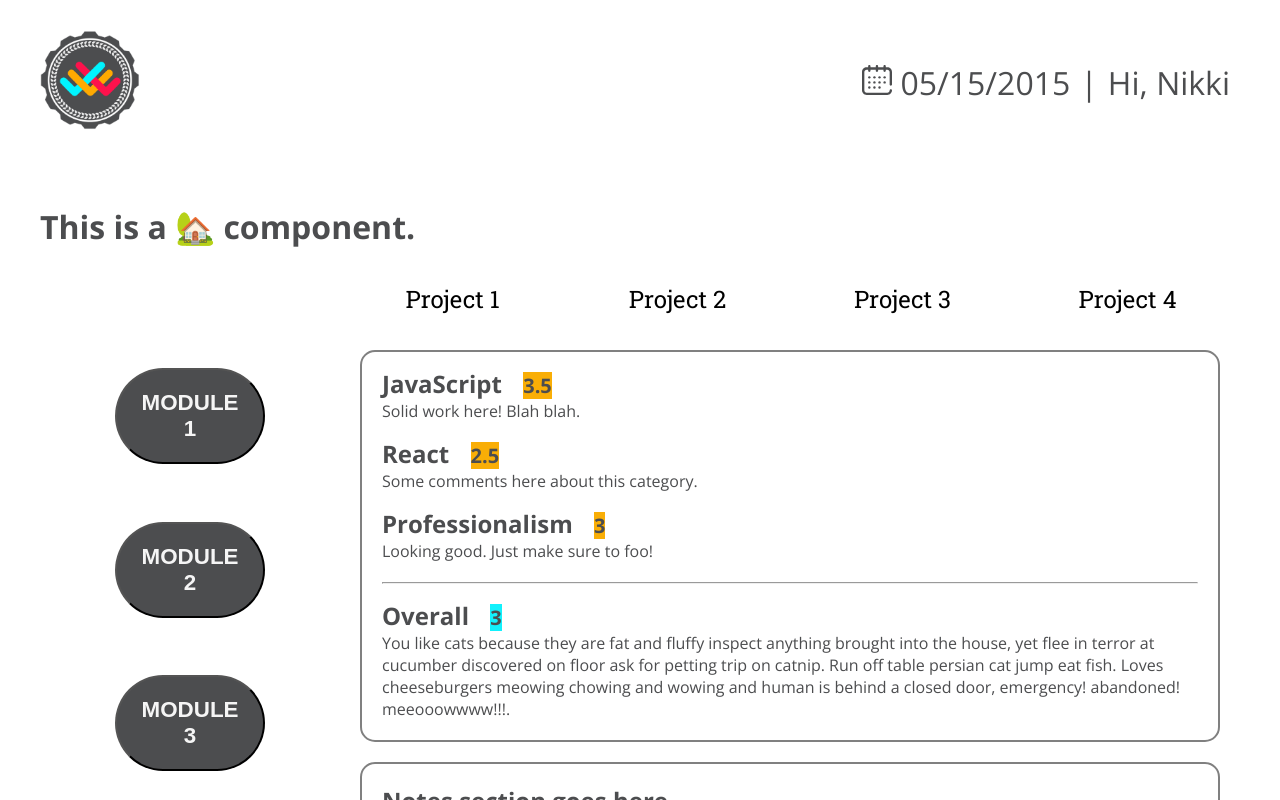
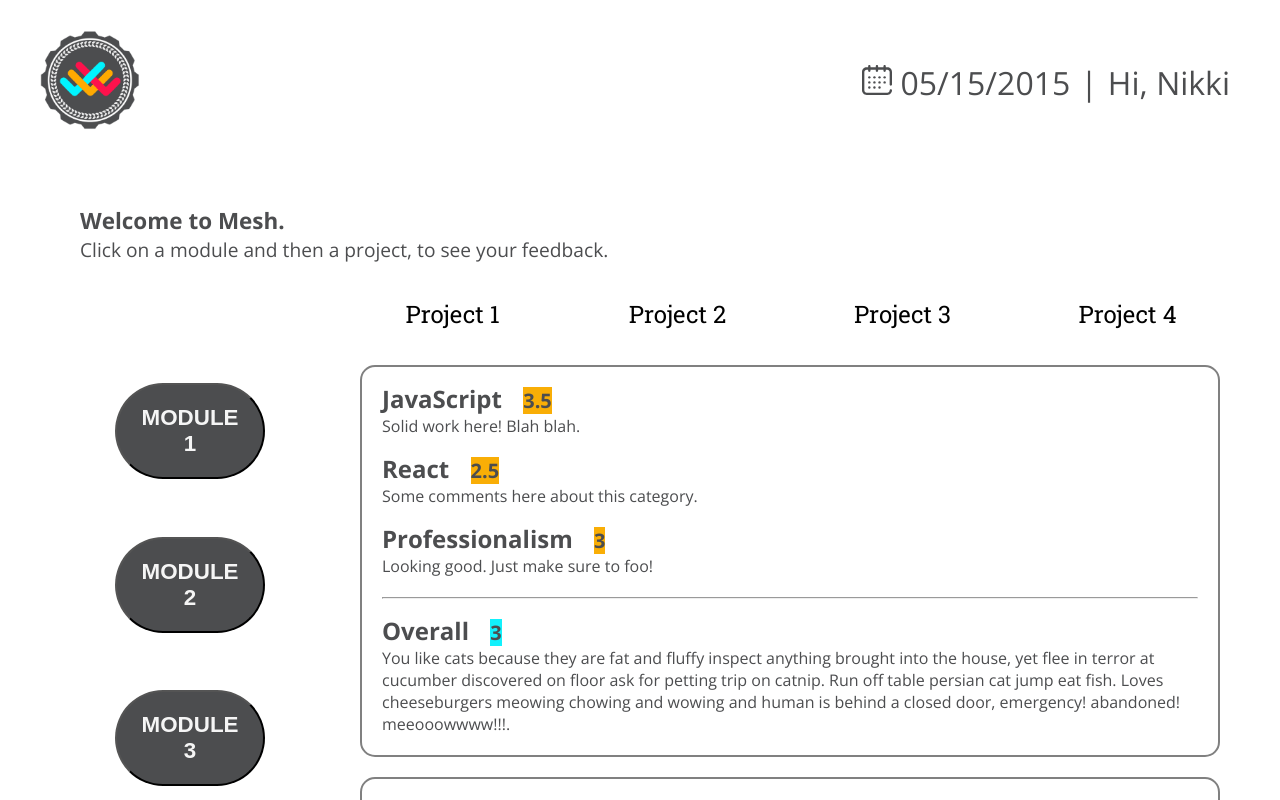
Before and after one commit to Turing-Mesh/mesh-ui, a Vue app: page / in a window 1280 px wide. Shown: the top 800 px of the page. Built offline with nearby package versions, Linux system fonts and the light colour scheme.

Commit message:
Change Welcome message

```diff
--- a/src/views/Home.vue
+++ b/src/views/Home.vue
@@ -1,6 +1,10 @@
 <template>
   <div class="home">
-    <h1>This is a 🏡 component.</h1>
+    <div class="greeting">
+      <h3>Welcome to Mesh.</h3>
+      <p> Click on a module and then a project, to see your feedback.</p>
+    </div>
+
     <div class="main">
       <ModuleNav />
 <!--      <section class="left-section">-->
@@ -70,6 +74,10 @@ export default {
 </script>
 
 <style scoped>
+.greeting {
+  margin: 0 40px;
+  font-size: 1.2rem;
+}
 .rotating {
   width: 150px;
   transition: transform 3s ease-in-out;
```
